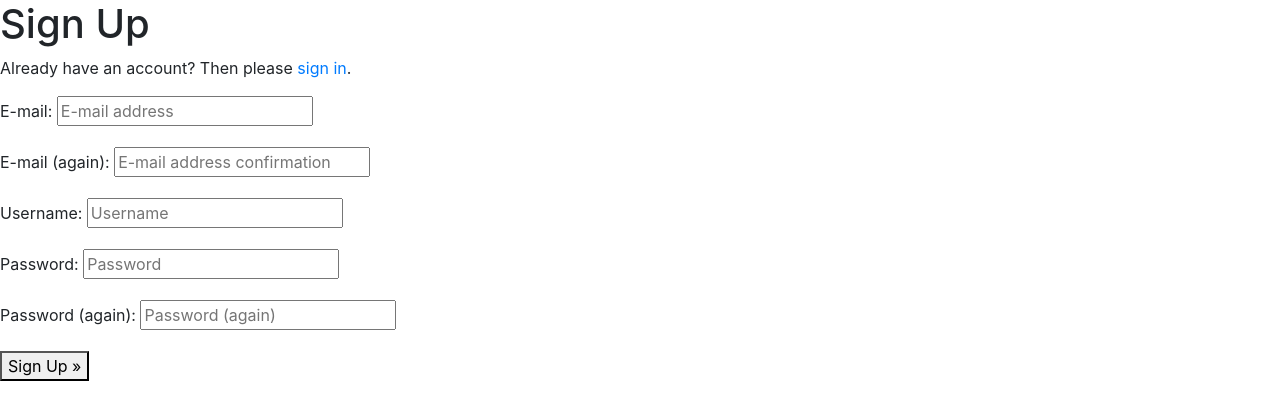
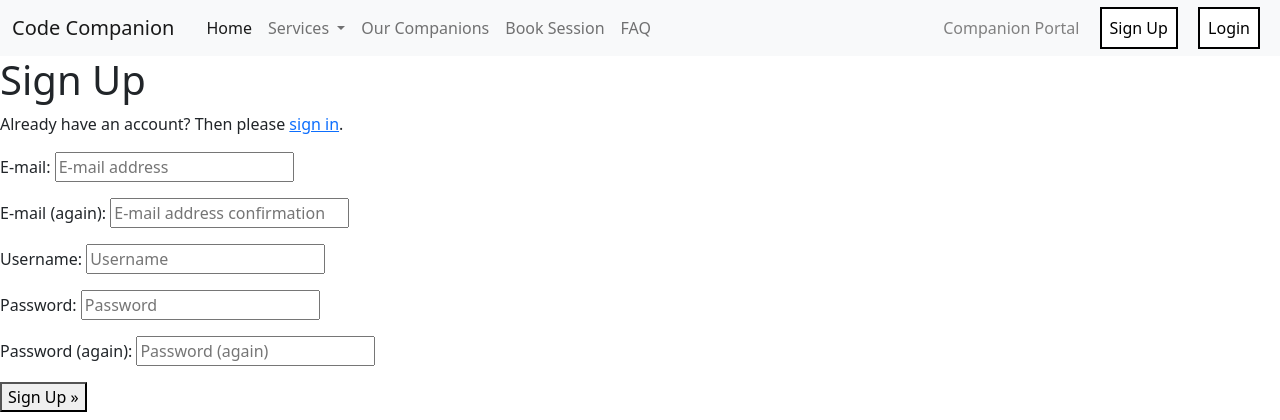
Before and after one commit to rbsam176/ms4-codecompanion, a Django app: page /accounts/signup/ in a window 1280 px wide. Shown: the top 420 px of the page. Run offline with Django 3.2, Linux system fonts and the light colour scheme; some libraries are stand-ins or nearby versions.

Commit message:
added nav to base

```diff
--- a/codecompanion/home/templates/home/index.html
+++ b/codecompanion/home/templates/home/index.html
@@ -1,7 +1,10 @@
 {% extends "base.html" %}
 {% load static %}
 
+{% block page_header %}
+    <h1 class="display-4 text-success">It works!</h1>
+{% endblock %}
+
 {% block content %}
-    <h1 class="display-4 text-success">It works!</h1>
     <div class="hero-bg"></div>
 {% endblock %}
--- a/codecompanion/static/css/base.css
+++ b/codecompanion/static/css/base.css
@@ -3,3 +3,25 @@
     background-size: cover;
     height: 70vh;
 }
+
+.muted-nav {
+    text-decoration: none;
+    color: gray;
+}
+
+.muted-nav:hover {
+    color: black;
+}
+
+.account-nav {
+    text-decoration: none;
+    padding: 8px;
+    border: 2px solid black;
+    background-color: white;
+    color: black;
+}
+
+.account-nav:hover {
+    background-color: black;
+    color: white;
+}
--- a/codecompanion/templates/base.html
+++ b/codecompanion/templates/base.html
@@ -13,7 +13,7 @@
     {% endblock %}
 
     {% block corecss %}
-    <link rel="stylesheet" href="https://stackpath.bootstrapcdn.com/bootstrap/4.4.1/css/bootstrap.min.css" integrity="sha384-Vkoo8x4CGsO3+Hhxv8T/Q5PaXtkKtu6ug5TOeNV6gBiFeWPGFN9MuhOf23Q9Ifjh" crossorigin="anonymous">
+    <link href="https://cdn.jsdelivr.net/npm/bootstrap@5.0.1/dist/css/bootstrap.min.css" rel="stylesheet" integrity="sha384-+0n0xVW2eSR5OomGNYDnhzAbDsOXxcvSN1TPprVMTNDbiYZCxYbOOl7+AMvyTG2x" crossorigin="anonymous">
     <link rel="stylesheet" href="{% static 'css/base.css' %}">
     {% endblock %}
 
@@ -21,9 +21,8 @@
     {% endblock %}
 
     {% block corejs %}
-    <script src="https://code.jquery.com/jquery-3.4.1.slim.min.js" integrity="sha384-J6qa4849blE2+poT4WnyKhv5vZF5SrPo0iEjwBvKU7imGFAV0wwj1yYfoRSJoZ+n" crossorigin="anonymous"></script>
-    <script src="https://cdn.jsdelivr.net/npm/popper.js@1.16.0/dist/umd/popper.min.js" integrity="sha384-Q6E9RHvbIyZFJoft+2mJbHaEWldlvI9IOYy5n3zV9zzTtmI3UksdQRVvoxMfooAo" crossorigin="anonymous"></script>
-    <script src="https://stackpath.bootstrapcdn.com/bootstrap/4.4.1/js/bootstrap.min.js" integrity="sha384-wfSDF2E50Y2D1uUdj0O3uMBJnjuUD4Ih7YwaYd1iqfktj0Uod8GCExl3Og8ifwB6" crossorigin="anonymous"></script>
+    <script src="https://code.jquery.com/jquery-3.6.0.slim.min.js" integrity="sha384-J6qa4849blE2+poT4WnyKhv5vZF5SrPo0iEjwBvKU7imGFAV0wwj1yYfoRSJoZ+n" crossorigin="anonymous"></script>
+    <script src="https://cdn.jsdelivr.net/npm/bootstrap@5.0.1/dist/js/bootstrap.bundle.min.js" crossorigin="anonymous"></script>
     {% endblock %}
 
     {% block extra_js %}
@@ -32,7 +31,47 @@
     <title>Code Companion {% block extra_title %}{% endblock %}</title>
   </head>
   <body>
-    <header class="container-fluid fixed-top"></header>
+
+    <nav class="navbar navbar-expand-lg navbar-light bg-light">
+      <div class="container-fluid">
+        <button class="navbar-toggler me-4" type="button" data-bs-toggle="collapse" data-bs-target="#navbarNavAltMarkup" aria-controls="navbarNavAltMarkup" aria-expanded="false" aria-label="Toggle navigation">
+          <span class="navbar-toggler-icon"></span>
+        </button>
+        <a class="navbar-brand me-auto pe-4" href="#">Code Companion</a>
+        <a class="nav-link ms-auto d-inline-block d-lg-none account-nav" href="#">Sign Up</a>
+        <div class="collapse navbar-collapse" id="navbarNavAltMarkup">
+          <div class="navbar-nav">
+            <a class="nav-link active" aria-current="page" href="#">Home</a>
+            <li class="nav-item dropdown">
+              <a class="nav-link dropdown-toggle" href="#" id="navbarDropdownMenuLink" role="button" data-bs-toggle="dropdown" aria-expanded="false">
+                Services
+              </a>
+              <ul class="dropdown-menu" aria-labelledby="navbarDropdownMenuLink">
+                <li><a class="dropdown-item" href="#">Pair Programming</a></li>
+                <li><a class="dropdown-item" href="#">Code Review</a></li>
+                <li><a class="dropdown-item" href="#">CV/LinkedIn Review</a></li>
+                <li><a class="dropdown-item" href="#">Troubleshooting</a></li>
+                <li><a class="dropdown-item" href="#">Whiteboarding</a></li>
+                <li><a class="dropdown-item" href="#">Interview Prep</a></li>
+                <li><a class="dropdown-item" href="#">Deployment Assist</a></li>
+              </ul>
+            </li>
+            <a class="nav-link" href="#">Our Companions</a>
+            <a class="nav-link" href="#">Book Session</a>
+            <a class="nav-link" href="#">FAQ</a>
+            <a class="d-lg-none account-nav text-center mt-2" href="#">Companion Portal</a>
+            <a class="d-lg-none account-nav text-center mt-2" href="#">Login</a>
+          </div>
+        </div>
+        <div class="ms-auto d-none d-lg-inline-block">
+          <a class="mx-2 muted-nav" href="#">Companion Portal</a>
+          <a class="mx-2 account-nav" href="#">Sign Up</a>
+          <a class="mx-2 account-nav" href="#">Login</a>
+        </div>
+      </div>
+    </nav>
+
+
 
     {% if messages %}
         <div class="message-container"></div>
```
